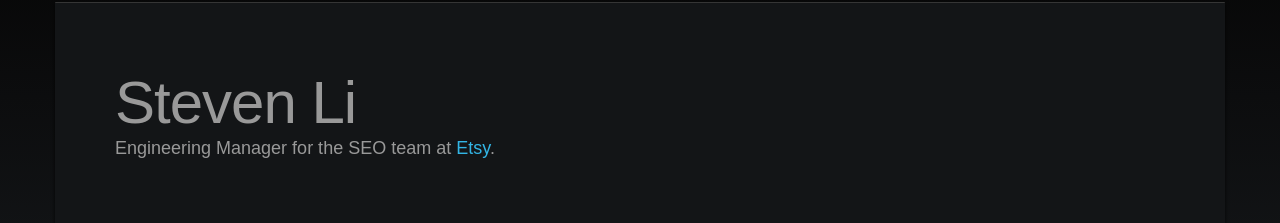
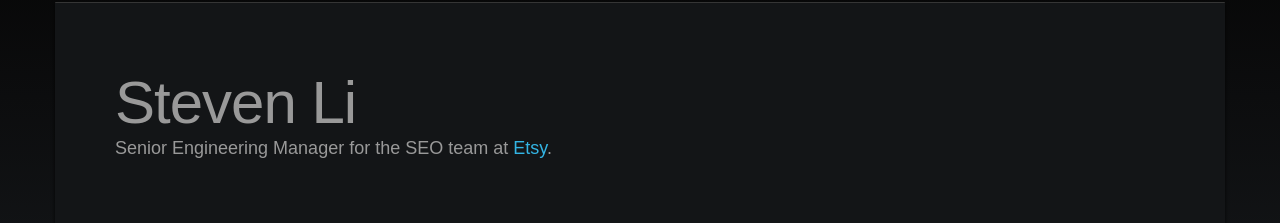
Before and after one commit to SlySteven/slysteven.github.io, a plain HTML site: page index.html in a window 1280 px wide. Shown: the part 58-281 px from the top of the page. Drawn offline with nearby package versions, Linux system fonts and the light colour scheme; a web font is replaced by a local one.

Commit message:
Belated promotion

```diff
--- a/index.html
+++ b/index.html
@@ -43,7 +43,7 @@
 
       <div class="hero-unit">
         <h1>Steven Li</h1>
-        <p>Engineering Manager for the SEO team at <a href="https://www.etsy.com/" target="_blank">Etsy</a>.</p>
+        <p>Senior Engineering Manager for the SEO team at <a href="https://www.etsy.com/" target="_blank">Etsy</a>.</p>
       </div>
 
       <div class="row">
```
